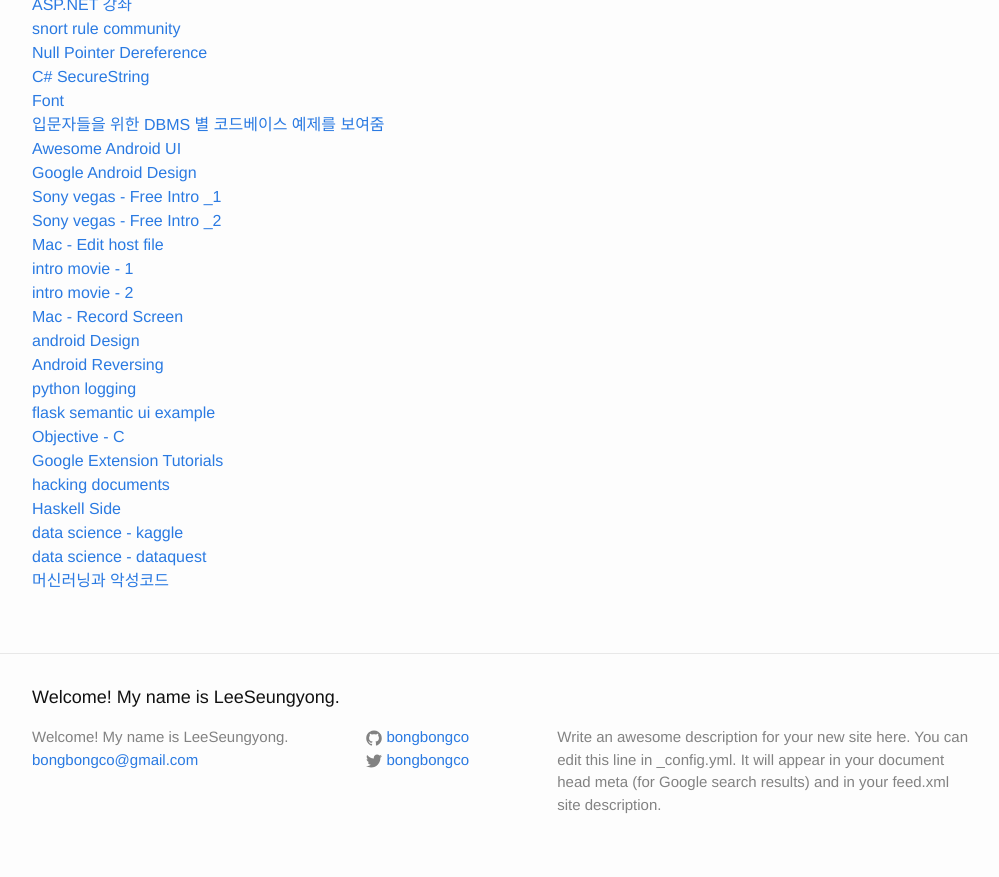
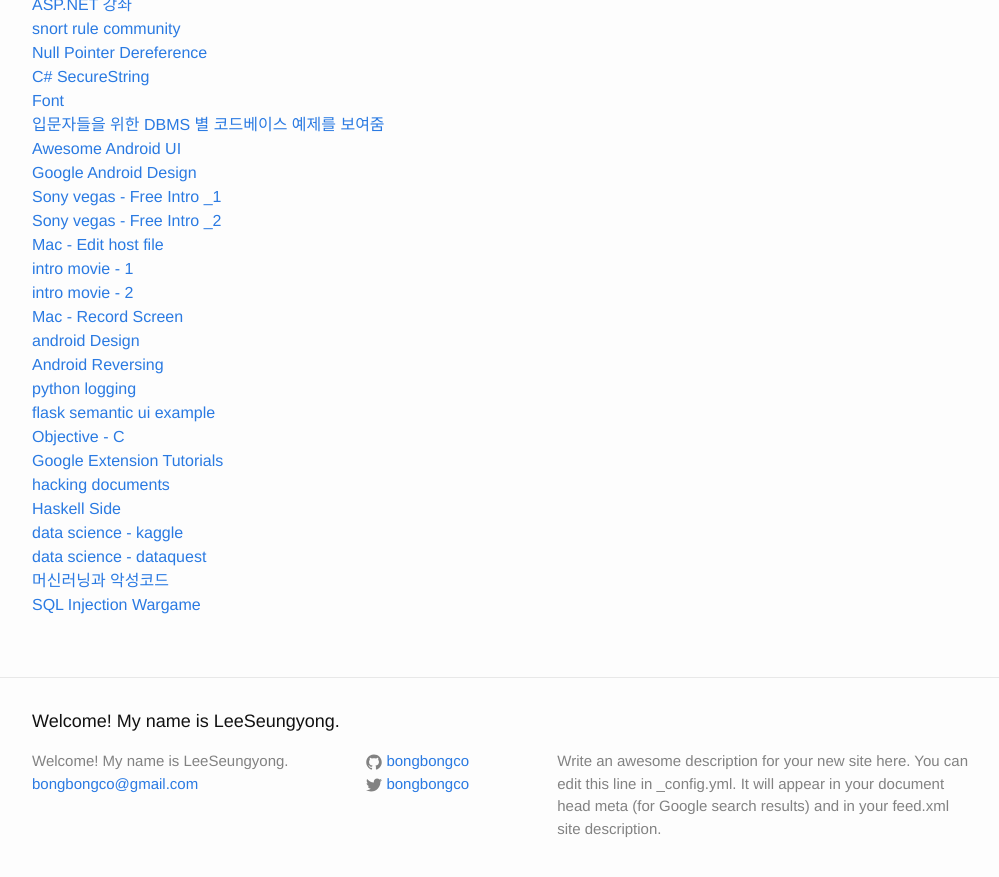
Before and after one commit to LktProgrammer/bongbongco.github.io, a Jekyll site: the page built from _posts/2016-07-22-Website-List.markdown, in a window 1280 px wide and 900 px high, scrolled down 2823 px. Shown: the top 877 px of the window, without its empty margins (138-1137 px from the left). Built offline with Jekyll 4.4.1, drawn with Linux system fonts in a browser that asks for light colours.

Commit message:
Update 2016-07-22-Website-List.markdown

```diff
--- a/_posts/2016-07-22-Website-List.markdown
+++ b/_posts/2016-07-22-Website-List.markdown
@@ -137,3 +137,4 @@ title: 참고할 웹 사이트들.
 [data science - kaggle](https://www.kaggle.com/)
 [data science - dataquest](https://www.dataquest.io)
 [머신러닝과 악성코드](http://leekyu.net/board_tJMI65/4400)
+[SQL Injection Wargame](http://los.eagle-jump.org)
```
